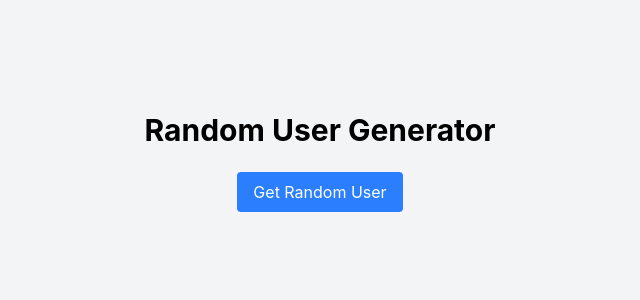
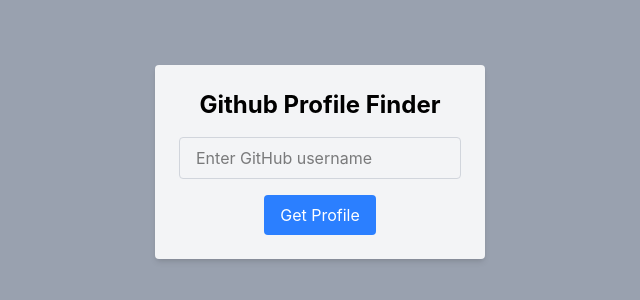
Before and after one commit to Ayushrf121/API-Handler-Creation, a React (Vite) app in the folder latest/: page / in a window 1280 px wide. Shown: the part 238-538 px from the top of the page, without its empty margins (320-960 px from the left). Built offline with nearby package versions, Linux system fonts and the light colour scheme.

Commit message:
Github user finder

```diff
--- /dev/null
+++ b/latest/src/App5.jsx
@@ -0,0 +1,70 @@
+import axios from 'axios';
+import React, { useState } from 'react'
+
+export default function App5() {
+    const [username, setUsername] = useState("");
+    const [profile, setProfile] = useState(null);
+    const [loader, setLoader] = useState(false);
+    const gettingUser = (e) => {
+        setUsername(e.target.value);
+    }
+    const handler = async () => {
+        try {
+            setLoader(true);
+            const res = await axios.get(`https://api.github.com/users/${username}`);
+            const {
+                avatar_url,
+                name,
+                login,
+                bio,
+                followers,
+                following,
+                public_repos,
+                location
+            } = res.data;
+            setProfile({
+                name,
+                picture: avatar_url,
+                profileName: login, bio, followers, following, public_repos, location
+            });
+        } catch (error) {
+            alert('User Does not Exist!');
+        }finally{
+            setLoader(false);
+        }
+
+    }
+    return (
+        <div className='bg-gray-400 min-h-screen flex flex-col items-center justify-center gap-6'>
+            <div className='bg-gray-100 p-6 rounded shadow-md flex flex-col items-center gap-4'>
+                <h1 className='text-2xl font-bold'>Github Profile Finder</h1>
+                <input className='border border-gray-300 rounded py-2 px-4 focus:outline-none focus:ring-2 focus:ring-blue-500' type="text" name="username" id="username" placeholder="Enter GitHub username" value={username} onChange={gettingUser} />
+                <button className='bg-blue-500 text-white px-4 py-2 rounded active:bg-blue-700' onClick={handler}>{
+                        loader ? 'Loading....':'Get Profile'
+                    }</button>
+            </div>
+            {
+                profile && (
+                    <div className='flex flex-col border-2 p-4 items-center justify-center bg-gray-100 rounded-2xl  shadow-2xl border-gray-500'>
+                        <img src={profile.picture} alt={profile.profileName} className='flex items-center justify-center w-56 h-56 rounded-[120px]' />
+                        <span className='font-[Georgia] text-xl underline '>{profile.name}</span>
+                        <span className='text-red-800'>{profile.profileName}</span>
+                        <div className='flex gap-1 '>
+                            <span  className='text-[18px]'>Followers:</span>
+                            <span className='font-bold text-blue-600 text-[18px]'>{profile.followers}</span>
+                        </div>
+                        <div className='flex gap-1 '>
+                            <span  className='text-[18px]'>Following:</span>
+                            <span className='font-bold text-blue-600 text-[18px]'>{profile.following}</span>
+                        </div>
+                        <div className='flex gap-1 '>
+                            <span className='text-[18px]'>Public Repo's:</span>
+                            <span className='font-bold text-blue-600 text-[18px]'>{profile.public_repos}</span>
+                        </div>
+                        <span>{profile.location}</span>
+                    </div>
+                )
+            }
+        </div>
+    )
+}
--- a/latest/src/main.jsx
+++ b/latest/src/main.jsx
@@ -4,13 +4,15 @@
 // import App from './App.jsx'
 // import App2 from './App2.jsx'
 // import App3 from './App3.jsx'
-import App4 from './App4.jsx'
+// import App4 from './App4.jsx'
+import App5 from './App5.jsx'
 
 createRoot(document.getElementById('root')).render(
   <StrictMode>
     {/* <App /> */}
     {/* <App2 /> */}
     {/* <App3/> */}
-    <App4/>
+    {/* <App4/> */}
+    <App5/>
   </StrictMode>,
 )
```
